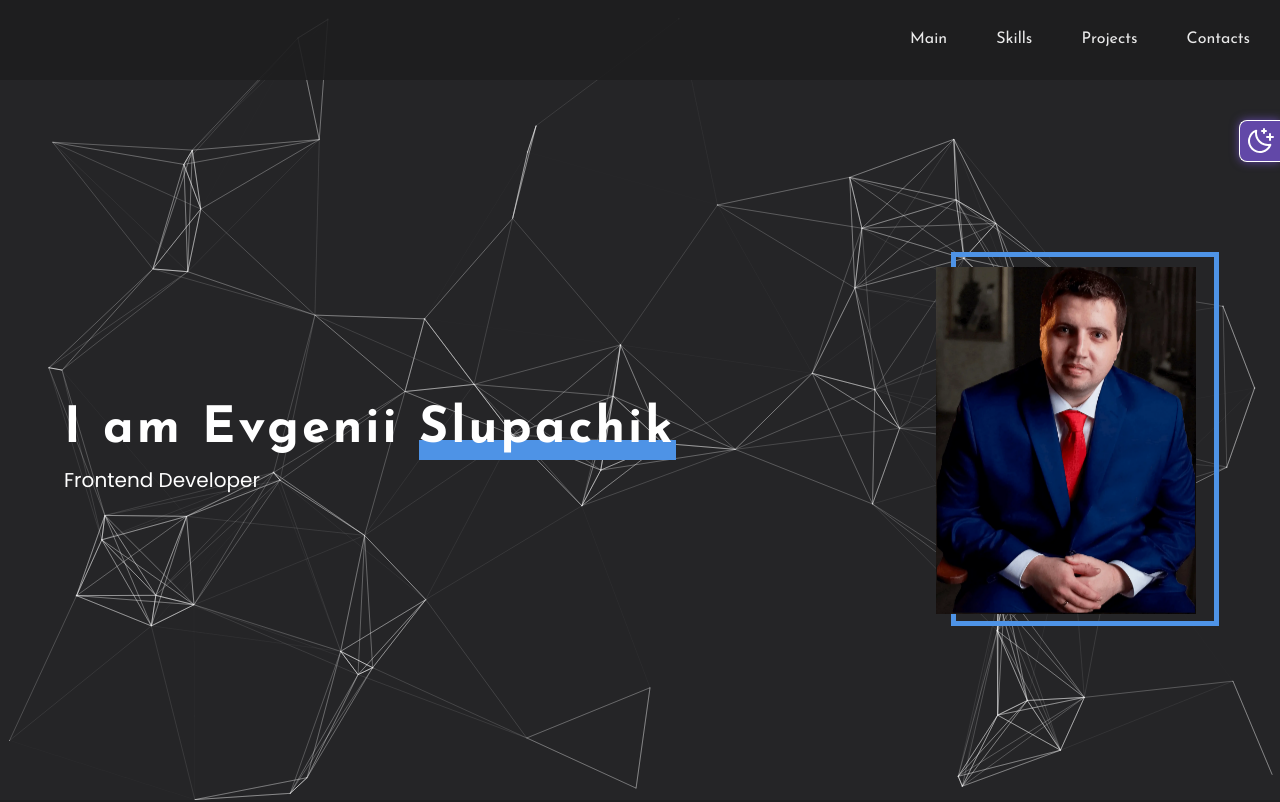
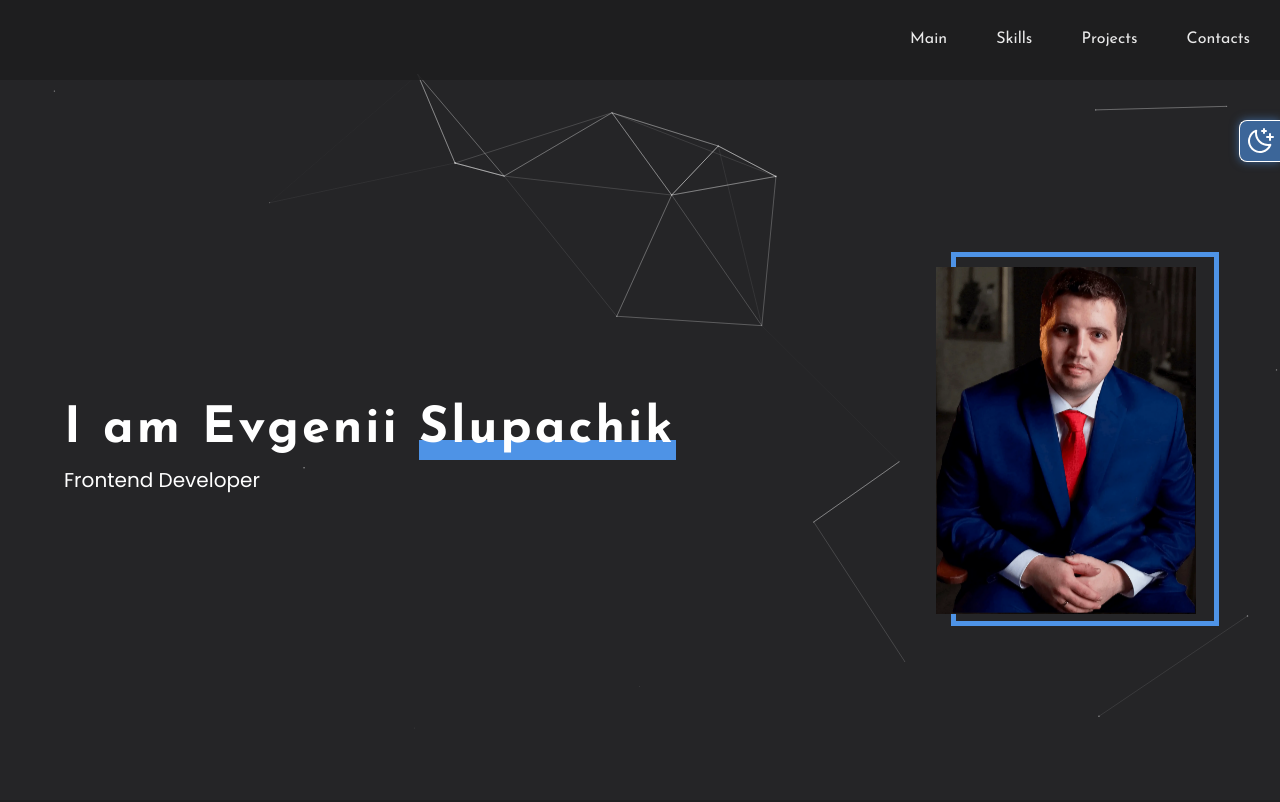
Before and after one commit to MrEvgeniy1989/portfolio, a React (Create React App) app: page / in a window 1280 px wide. Shown: the top 802 px of the page. Built offline with nearby package versions, Linux system fonts and the light colour scheme.

Commit message:
feat: добавил context для темы, чтобы получать ее в коде через useTheme.

```diff
--- a/src/common/components/particle/Particle.tsx
+++ b/src/common/components/particle/Particle.tsx
@@ -70,8 +70,8 @@ export const Particle = () => {
             number: {
               density: {
                 enable: true,
-                height: 800,
-                width: 800,
+                height: 1500,
+                width: 1500,
               },
               value: 50,
             },
--- a/src/common/components/themeProvider/themeProvider.module.scss
+++ b/src/common/components/themeProvider/themeProvider.module.scss
@@ -15,15 +15,21 @@
     box-sizing: border-box;
     padding: 4px;
 
-    background-color: rgb(140 97 255 / 60%);
+    //background-color: rgb(140 97 255 / 60%);
+    background-color: rgb(78 147 230 / 60%);
     border: 1px solid var(--text-color);
     border-right: 0;
     border-radius: 8px 0 0 8px;
-    box-shadow: 0 0 10px 0 rgb(140 97 255 / 60%);
+
+    //box-shadow: 0 0 10px 0 rgb(140 97 255 / 60%);
+    box-shadow: 0 0 10px 0 rgb(78 147 230 / 60%);
 
     &:hover {
-      background-color: rgb(162 128 255 / 100%);
-      box-shadow: 0 0 10px 0 rgb(140 97 255 / 100%);
+      //background-color: rgb(162 128 255 / 100%);
+      background-color: rgb(78 147 230 / 100%);
+      box-shadow: 0 0 10px 0 rgb(78 147 230 / 100%);
+
+      //box-shadow: 0 0 10px 0 rgb(140 97 255 / 100%);
       transition: all 0.2s ease;
     }
   }
--- a/src/common/styles/_colors.scss
+++ b/src/common/styles/_colors.scss
@@ -15,63 +15,10 @@
   --text-color: #000;
 
   // primary
-  --primary-color: #8c61ff;
+  --primary-color: #4e93e6;
+  //--primary-color: #8c61ff;
 
   // background
   --background-primary: #f9f7ff;
   --background-secondary: #dcdae0;
 }
-
-//.light-theme {
-//  // accent
-//  --color-accent-100: #382766;
-//  --color-accent-300: #704ecc;
-//  --color-accent-500: #8c61ff;
-//  --color-accent-700: #a280ff;
-//  --color-accent-900: #bea6ff;
-//
-//  // success
-//  --color-success-100: #0a6638;
-//  --color-success-300: #0f9954;
-//  --color-success-500: #14cc70;
-//  --color-success-700: #22e584;
-//  --color-success-900: #80ffbf;
-//
-//  // danger
-//  --color-danger-100: #660a1d;
-//  --color-danger-300: #990f2b;
-//  --color-danger-500: #cc1439;
-//  --color-danger-700: #f23d61;
-//  --color-danger-900: #ff8099;
-//
-//  // warning
-//  --color-warning-100: #640;
-//  --color-warning-300: #960;
-//  --color-warning-500: #d99000;
-//  --color-warning-700: #e5ac39;
-//  --color-warning-900: #ffd073;
-//
-//  // info
-//  --color-info-100: #234e99;
-//  --color-info-300: #2f68cc;
-//  --color-info-500: #397df6;
-//  --color-info-700: #4c8dff;
-//  --color-info-900: #73a5ff;
-//
-//  // light
-//  --color-light-100: #000;
-//  --color-light-300: #171717;
-//  --color-light-500: #333;
-//  --color-light-700: #4c4c4c;
-//  --color-light-900: #808080;
-//
-//  // dark
-//  --color-dark-100: #c3c1c7;
-//  --color-dark-300: #dcdae0;
-//  --color-dark-500: #f4f2fa;
-//  --color-dark-700: #f9f7ff;
-//  --color-dark-900: #fff;
-//
-//  // user
-//  --color-user-head: #ffc883;
-//}
```
